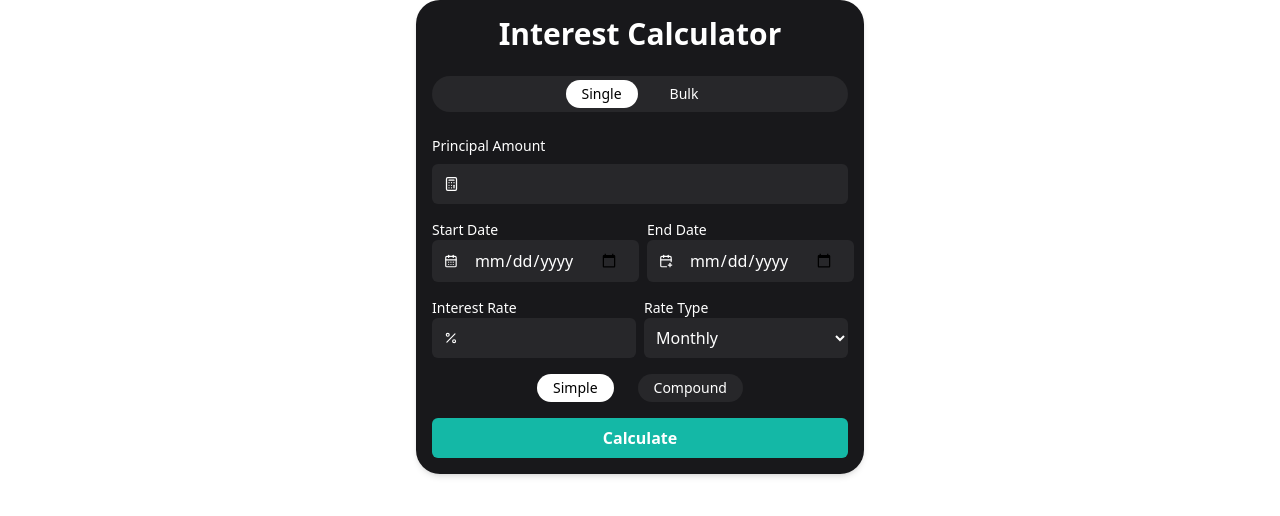
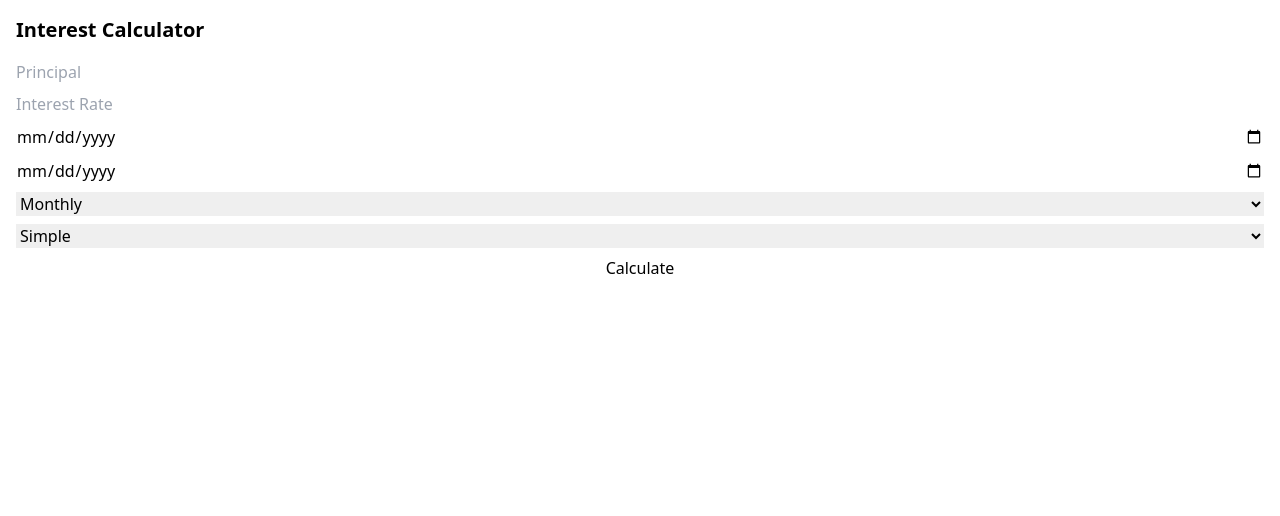
Before and after one commit to VamsikrishnaA/Interest_calculator, a React (Vite) app: page / in a window 1280 px wide. Shown: the top 516 px of the page. Built offline with nearby package versions, Linux system fonts and the light colour scheme; the HTML template or start-up script is replaced by a standard one.

Commit message:
Update InterestCalculator.jsx

```diff
--- a/src/components/InterestCalculator.jsx
+++ b/src/components/InterestCalculator.jsx
@@ -1,29 +1,15 @@
-import React, { useState } from 'react';
-import { differenceInDays } from 'date-fns';
-import { CalendarDays, Calculator, Percent, CalendarPlus } from 'lucide-react';
-import { motion } from 'framer-motion';
-import BulkEntryCard from './BulkEntryCard';
+import React, { useState } from 'react'; import { differenceInDays } from 'date-fns';
 
-const InterestCalculator = () => {
-  const [viewMode, setViewMode] = useState('single');
-  const [Principal, setPrincipal] = useState('');
-  const [startDate, setStartDate] = useState('');
-  const [endDate, setEndDate] = useState('');
-  const [InterestRate, setInterestRate] = useState('');
-  const [interestType, setInterestType] = useState('simple');
-  const [rateType, setRateType] = useState('monthly');
-  const [result, setResult] = useState(null);
+const InterestCalculator = () => { const [Principal, setPrincipal] = useState(''); const [InterestRate, setInterestRate] = useState(''); const [startDate, setStartDate] = useState(''); const [endDate, setEndDate] = useState(''); const [rateType, setRateType] = useState('monthly'); const [interestType, setInterestType] = useState('simple'); const [result, setResult] = useState(null);
 
-  const calculateInterest = () => {
-    const principal = parseFloat(Principal);
-    const interestRate = parseFloat(InterestRate);
+const calculateInterest = () => { const principal = parseFloat(Principal); const interestRate = parseFloat(InterestRate);
 
 if (isNaN(principal) || !startDate || !endDate || isNaN(interestRate)) return;
 
 const days = differenceInDays(new Date(endDate), new Date(startDate));
-    let interest = 0;
 const monthlyRate = interestRate;
 const dailyRate = monthlyRate / 30;
+let interest = 0;
 let totalAmount = 0;
 
 if (rateType === 'monthly') {
@@ -38,20 +24,22 @@ const InterestCalculator = () => {
     totalAmount = principal + interest;
   } else {
     let amount = principal;
-        const years = Math.floor(days / 365);
-        const rem = days % 365;
+    const fullYears = Math.floor(days / 365);
+    let rem = days % 365;
 
-        for (let i = 0; i < years; i++) {
-          amount += (amount * monthlyRate * 12) / 100;
+    for (let i = 0; i < fullYears; i++) {
+      const ci = (amount * monthlyRate * 12) / 100;
+      amount += ci;
     }
 
     let remMonths = Math.floor(rem / 30);
-        const remExtra = rem % 30;
+    const extraDays = rem % 30;
 
-        if (remExtra >= 16) remMonths += 1;
-        else if (remExtra >= 6) remMonths += 0.5;
+    if (extraDays >= 16) remMonths += 1;
+    else if (extraDays >= 6) remMonths += 0.5;
 
-        interest = (amount * monthlyRate * remMonths) / 100;
+    const ciRem = (amount * monthlyRate * remMonths) / 100;
+    interest = ciRem;
     totalAmount = amount + interest;
   }
 } else {
@@ -60,14 +48,16 @@ const InterestCalculator = () => {
     totalAmount = principal + interest;
   } else {
     let amount = principal;
-        const years = Math.floor(days / 365);
+    const fullYears = Math.floor(days / 365);
     const remDays = days % 365;
 
-        for (let i = 0; i < years; i++) {
-          amount += (amount * dailyRate * 365) / 100;
+    for (let i = 0; i < fullYears; i++) {
+      const ci = (amount * dailyRate * 365) / 100;
+      amount += ci;
     }
 
-        interest = (amount * dailyRate * remDays) / 100;
+    const ciRem = (amount * dailyRate * remDays) / 100;
+    interest = ciRem;
     totalAmount = amount + interest;
   }
 }
@@ -75,147 +65,11 @@ const InterestCalculator = () => {
 setResult({
   interest: parseFloat(interest.toFixed(2)),
   total: parseFloat(totalAmount.toFixed(2)),
-      days
+  days,
 });
+
 };
 
-  return (
-    <motion.div className="p-4 rounded-2xl shadow-md bg-zinc-900 text-white max-w-md mx-auto space-y-6" initial={{ opacity: 0, y: 20 }} animate={{ opacity: 1, y: 0 }}>
-      <h1 className="text-3xl font-bold text-center">Interest Calculator</h1>
-      {/* Mode Toggle */}
-      <div className="flex justify-center gap-4 bg-zinc-800 rounded-full p-1">
-        {['single', 'bulk'].map((mode) => (
-          <button
-            key={mode}
-            className={`px-4 py-1 rounded-full text-sm font-medium ${
-              viewMode === mode ? 'bg-white text-black' : 'text-white'
-            }`}
-            onClick={() => setViewMode(mode)}
-          >
-            {mode.charAt(0).toUpperCase() + mode.slice(1)}
-          </button>
-        ))}
-      </div>
-
-      {viewMode === 'single' && (
-        <motion.div className="space-y-4" initial={{ opacity: 0 }} animate={{ opacity: 1 }}>
-          {/* Inputs */}
-          <div className="space-y-2">
-            <label className="block text-sm">Principal Amount</label>
-            <div className="flex items-center bg-zinc-800 px-3 rounded-md">
-              <Calculator className="w-4 h-4 mr-2" />
-              <input
-                type="number"
-                value={Principal}
-                onChange={(e) => setPrincipal(e.target.value)}
-                className="bg-transparent w-full p-2 outline-none"
-              />
-            </div>
-          </div>
-
-          <div className="flex gap-2">
-            <div className="w-1/2">
-              <label className="block text-sm">Start Date</label>
-              <div className="flex items-center bg-zinc-800 px-3 rounded-md">
-                <CalendarDays className="w-4 h-4 mr-2" />
-                <input
-                  type="date"
-                  value={startDate}
-                  onChange={(e) => setStartDate(e.target.value)}
-                  className="bg-transparent w-full p-2 outline-none"
-                />
-              </div>
-            </div>
-            <div className="w-1/2">
-              <label className="block text-sm">End Date</label>
-              <div className="flex items-center bg-zinc-800 px-3 rounded-md">
-                <CalendarPlus className="w-4 h-4 mr-2" />
-                <input
-                  type="date"
-                  value={endDate}
-                  onChange={(e) => setEndDate(e.target.value)}
-                  className="bg-transparent w-full p-2 outline-none"
-                />
-              </div>
-            </div>
-          </div>
-
-          <div className="flex gap-2">
-            <div className="w-1/2">
-              <label className="block text-sm">Interest Rate</label>
-              <div className="flex items-center bg-zinc-800 px-3 rounded-md">
-                <Percent className="w-4 h-4 mr-2" />
-                <input
-                  type="number"
-                  value={InterestRate}
-                  onChange={(e) => setInterestRate(e.target.value)}
-                  className="bg-transparent w-full p-2 outline-none"
-                />
-              </div>
-            </div>
-            <div className="w-1/2">
-              <label className="block text-sm">Rate Type</label>
-              <select
-                value={rateType}
-                onChange={(e) => setRateType(e.target.value)}
-                className="w-full bg-zinc-800 text-white p-2 rounded-md"
-              >
-                <option value="monthly">Monthly</option>
-                <option value="daily">Daily</option>
-              </select>
-            </div>
-          </div>
-
-          {/* Interest Type Toggle */}
-          <div className="flex justify-center gap-6 items-center mt-2">
-            {['simple', 'compound'].map((type) => (
-              <button
-                key={type}
-                className={`flex items-center gap-1 px-4 py-1 rounded-full text-sm ${
-                  interestType === type ? 'bg-white text-black' : 'bg-zinc-800 text-white'
-                }`}
-                onClick={() => setInterestType(type)}
-              >
-                {type.charAt(0).toUpperCase() + type.slice(1)}
-              </button>
-            ))}
-          </div>
-
-          <button
-            onClick={calculateInterest}
-            className="w-full bg-teal-500 hover:bg-teal-600 text-white py-2 rounded-md font-semibold transition"
-          >
-            Calculate
-          </button>
-
-          {/* Results */}
-          {result && (
-            <motion.div
-              className="bg-zinc-800 rounded-xl p-4 text-center space-y-2"
-              initial={{ opacity: 0 }}
-              animate={{ opacity: 1 }}
-            >
-              <div className="flex justify-between text-lg">
-                <span>Interest</span>
-                <span className="font-bold">{result.interest}</span>
-              </div>
-              <div className="flex justify-between text-lg">
-                <span>Total Amount</span>
-                <span className="font-bold">{result.total}</span>
-              </div>
-              <div className="text-sm text-zinc-400">{result.days} Days</div>
-            </motion.div>
-          )}
-        </motion.div>
-      )}
-
-      {viewMode === 'bulk' && (
-        <motion.div initial={{ opacity: 0 }} animate={{ opacity: 1 }}>
-          <BulkEntryCard />
-        </motion.div>
-      )}
-    </motion.div>
-  );
-};
+return ( <div className="p-4"> <h2 className="text-xl font-bold mb-4">Interest Calculator</h2> <div className="grid gap-2"> <input type="number" placeholder="Principal" value={Principal} onChange={(e) => setPrincipal(e.target.value)} className="input" /> <input type="number" placeholder="Interest Rate" value={InterestRate} onChange={(e) => setInterestRate(e.target.value)} className="input" /> <input type="date" value={startDate} onChange={(e) => setStartDate(e.target.value)} className="input" /> <input type="date" value={endDate} onChange={(e) => setEndDate(e.target.value)} className="input" /> <select value={rateType} onChange={(e) => setRateType(e.target.value)} className="input"> <option value="monthly">Monthly</option> <option value="daily">Daily</option> </select> <select value={interestType} onChange={(e) => setInterestType(e.target.value)} className="input"> <option value="simple">Simple</option> <option value="compound">Compound</option> </select> <button onClick={calculateInterest} className="btn">Calculate</button> </div> {result && ( <div className="mt-4 p-2 border rounded"> <p><strong>Interest:</strong> ₹{result.interest}</p> <p><strong>Total Amount:</strong> ₹{result.total}</p> <p><strong>Days:</strong> {result.days}</p> </div> )} </div> ); };
 
 export default InterestCalculator;
```
Lines whose indentation alone changed are shown as unchanged.
